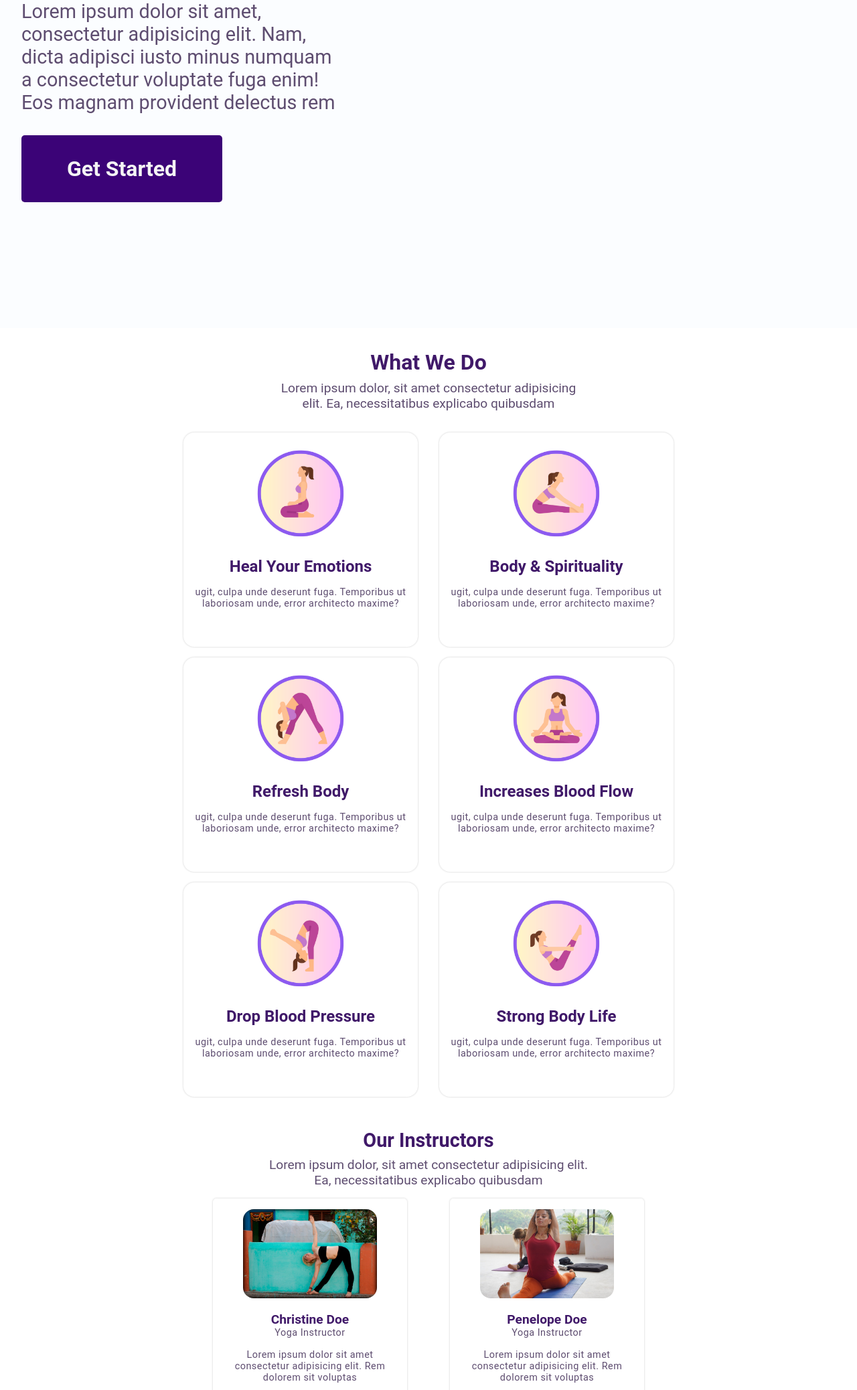
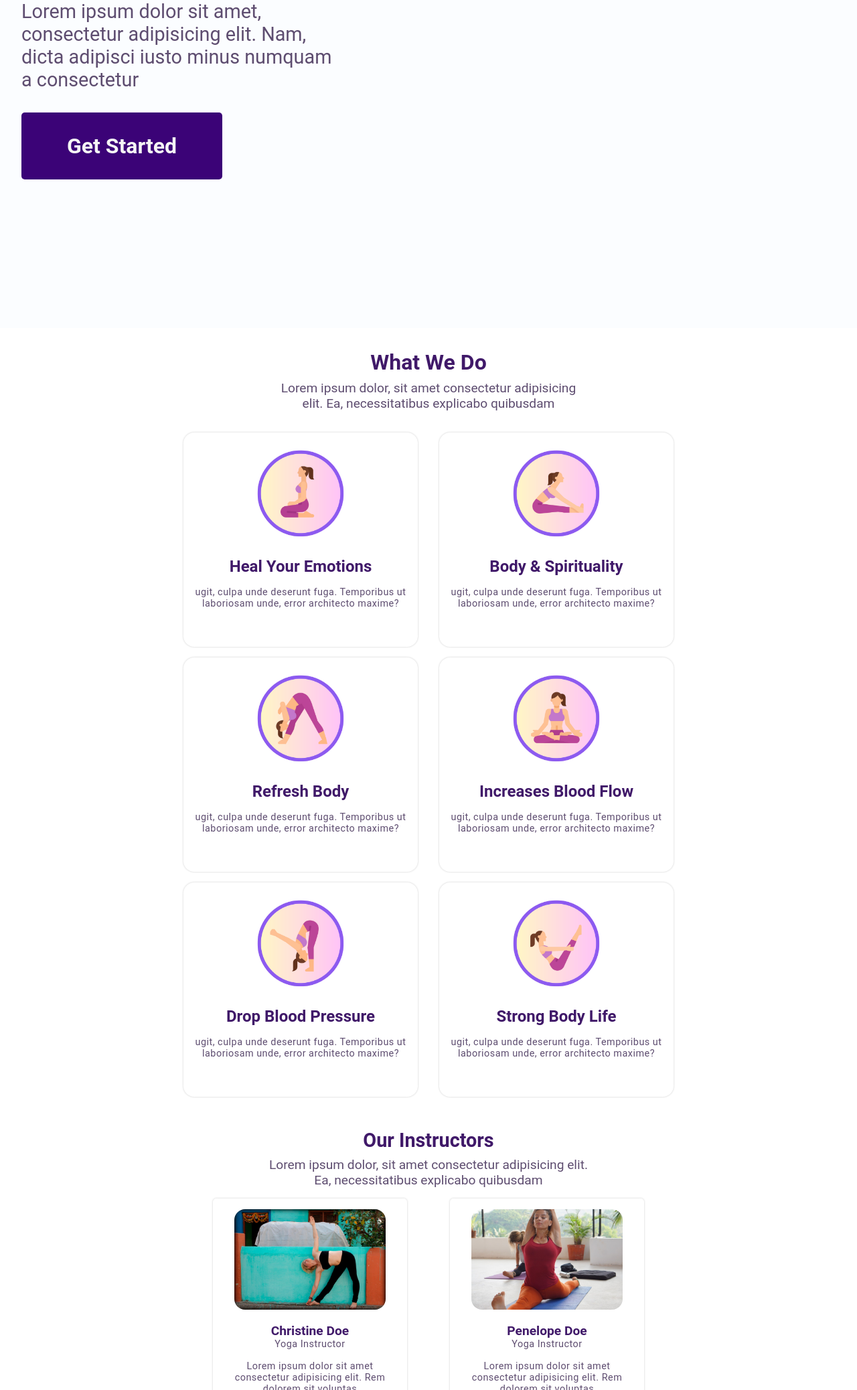
Before and after one commit to fidelp27/landing-yoga, a website: page index.html in a window 1280 px wide. Shown: the part 310-2386 px from the top of the page at 67% size. Drawn offline with Linux system fonts and the light colour scheme.

Commit message:
fix responsive instructor and welcome text

```diff
--- a/index.html
+++ b/index.html
@@ -31,8 +31,7 @@
           <h1>Experience the best <span>Workout humanly</span> possible</h1>
           <p>
             Lorem ipsum dolor sit amet, consectetur adipisicing elit. Nam, dicta
-            adipisci iusto minus numquam a consectetur voluptate fuga enim! Eos
-            magnam provident delectus rem
+            adipisci iusto minus numquam a consectetur
           </p>
         </div>
         <div class="buttons">
--- a/src/css/styles.css
+++ b/src/css/styles.css
@@ -197,7 +197,7 @@ section.instructors .instructor-title h3{
 
 section.instructors .instructors-cards .instructor-card{
     width: 250px;
-    height: 300px;
+    height: 320px;
     margin: 0 1rem;
     text-align: center;
     margin-bottom: 1rem;
@@ -213,8 +213,9 @@ section.instructors .instructors-cards .instructor-card .instructor-description{
     margin: 0 auto 1rem auto;
 }
 section.instructors .instructors-cards .instructor-card img{
-    width: 200px;
-    height: min-content;
+
+    max-width: calc(100% - 2rem);
+    max-height: 150px;
     border-radius: 1rem;
 }
 section.instructors .instructors-cards .instructor-card .instructor-rrss{
@@ -408,7 +409,7 @@ footer{
     }
 }
 
-@media screen and (min-width: 580px) and (max-width: 767px) {
+@media screen and (min-width: 580px) {
     section.welcome .box-welcome .text h1{
         font-size: 3.3rem;
     }
```
